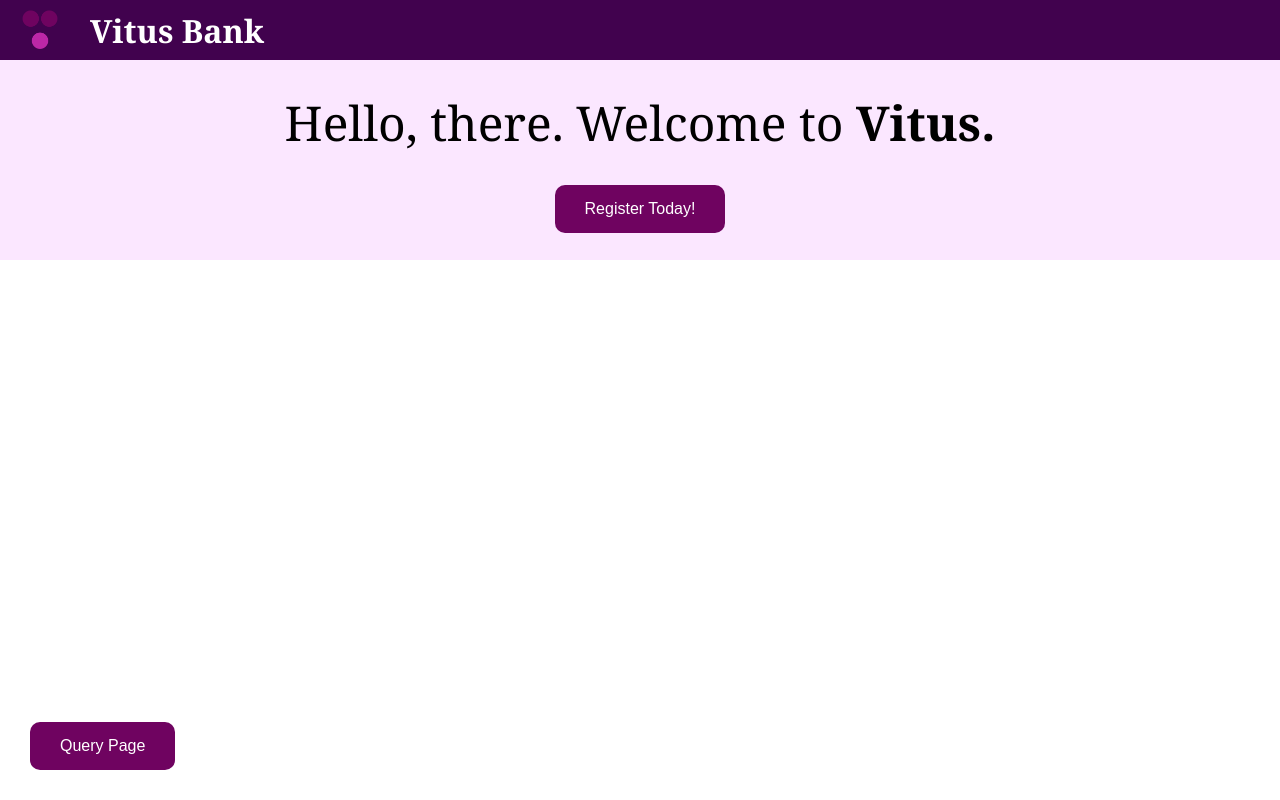
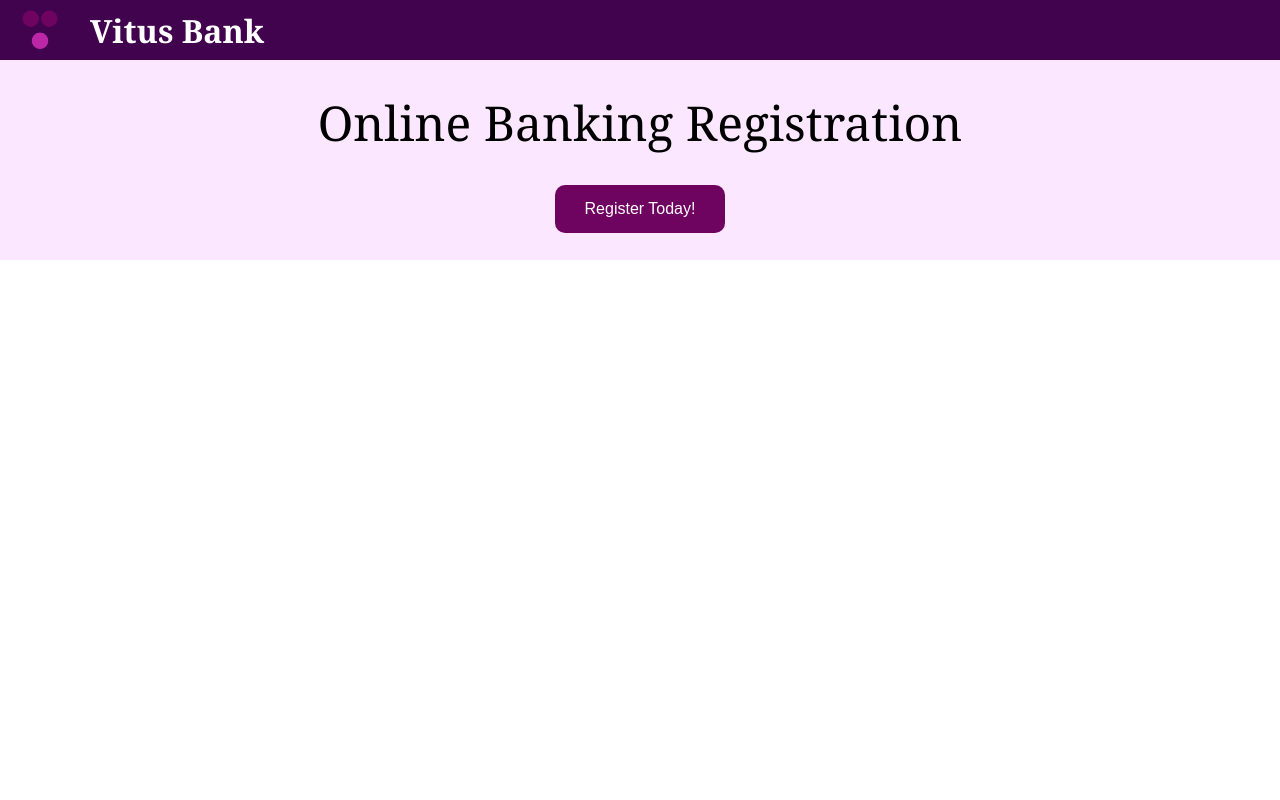
Before and after one commit to adrianomoruyi/vitus_bank, a React (Create React App) app: page /register in a window 1280 px wide. Built offline with nearby package versions, Linux system fonts and the light colour scheme.

Commit message:
Added routing functionality, added page for registering

```diff
--- a/package.json
+++ b/package.json
@@ -6,8 +6,9 @@
     "@testing-library/jest-dom": "^5.17.0",
     "@testing-library/react": "^13.4.0",
     "@testing-library/user-event": "^13.5.0",
-    "react": "^18.3.1",
-    "react-dom": "^18.3.1",
+    "react": "^19.0.0",
+    "react-dom": "^19.0.0",
+    "react-router-dom": "^7.0.2",
     "react-scripts": "5.0.1",
     "web-vitals": "^2.1.4"
   },
--- a/src/App.css
+++ /dev/null
@@ -1,32 +0,0 @@
-.App {
-  text-align: center;
-  height: fit-content;
-}
-
-.App-header {
-  background-color: #282c34;
-  min-height: 100vh;
-  display: flex;
-  flex-direction: column;
-  align-items: center;
-  justify-content: center;
-  font-size: calc(10px + 2vmin);
-  color: white;
-}
-
-.banner {
-  margin: 0;
-  height: 200px;
-  background-color: #FBE7FF;
-}
-
-h2{
-  padding-top: 30px;
-  padding-bottom: 30px;
-  margin: 0;
-  font-family: Georgia, 'Times New Roman', Times, serif;
-  font-size: 3em;
-  color: black;
-  user-select: none;
-  font-weight: 500;
-}
--- a/src/App.js
+++ b/src/App.js
@@ -1,21 +1,15 @@
-import logo from './logo.svg';
-import Header from './components/Header.js';
-import Button from './components/Button.js';
-import './App.css';
+import { BrowserRouter as Router, Routes, Route, BrowserRouter } from "react-router-dom";
+import Home from "./Home.js";
+import Register from "./Register.js";
 
 function App() {
   return (
-    <div className="App">
-      <Header></Header>
-      <div className="banner">
-        <h2>Hello, there. Welcome to <strong>Vitus.</strong></h2>
-        <Button text='Register Today!'></Button>
-      </div>
-      <Button style={{
-          position: 'absolute',
-          bottom: '30px',
-          left: '30px',}} text='Query Page'></Button>
-    </div>
+    <BrowserRouter>
+      <Routes>
+        <Route path="/" element={<Home />}/>
+        <Route path="/register" element={<Register />}/>
+      </Routes>
+    </BrowserRouter>
   );
 }
 
--- /dev/null
+++ b/src/Home.css
@@ -0,0 +1,32 @@
+.Home {
+    text-align: center;
+    height: fit-content;
+  }
+
+  .Home-header {
+    background-color: #282c34;
+    min-height: 100vh;
+    display: flex;
+    flex-direction: column;
+    align-items: center;
+    justify-content: center;
+    font-size: calc(10px + 2vmin);
+    color: white;
+  }
+
+  .banner {
+    margin: 0;
+    height: 200px;
+    background-color: #FBE7FF;
+  }
+
+  h2{
+    padding-top: 30px;
+    padding-bottom: 30px;
+    margin: 0;
+    font-family: Georgia, 'Times New Roman', Times, serif;
+    font-size: 3em;
+    color: black;
+    user-select: none;
+    font-weight: 500;
+  }
--- /dev/null
+++ b/src/Home.js
@@ -0,0 +1,32 @@
+import logo from './logo.svg';
+import Header from './components/Header.js';
+import Button from './components/Button.js';
+import { useNavigate } from "react-router-dom";
+import './Home.css';
+
+
+
+function Home() {
+
+  const navigate = useNavigate();
+
+  const handleClick = () => {
+  navigate("/register"); // Navigate to the Register page
+  };
+
+  return (
+    <div className="Home">
+      <Header></Header>
+      <div className="banner">
+        <h2>Hello, there. Welcome to <strong>Vitus.</strong></h2>
+        <Button text='Register Today!' onClick={handleClick}></Button>
+      </div>
+      <Button style={{
+          position: 'absolute',
+          bottom: '30px',
+          left: '30px',}} text='Query Page'></Button>
+    </div>
+  );
+}
+
+export default Home;
--- /dev/null
+++ b/src/Register.css
@@ -0,0 +1,16 @@
+.banner {
+    margin: 0;
+    height: 200px;
+    background-color: #FBE7FF;
+  }
+
+  h2{
+    padding-top: 30px;
+    padding-bottom: 30px;
+    margin: 0;
+    font-family: Georgia, 'Times New Roman', Times, serif;
+    font-size: 3em;
+    color: black;
+    user-select: none;
+    font-weight: 500;
+  }
--- /dev/null
+++ b/src/Register.js
@@ -0,0 +1,17 @@
+import Header from './components/Header.js';
+import Button from './components/Button.js';
+import './Register.css';
+
+function Register() {
+  return (
+    <div className="Home">
+      <Header></Header>
+      <div className="banner">
+        <h2>Online Banking Registration</h2>
+        <Button text='Register Today!'></Button>
+      </div>
+    </div>
+  );
+}
+
+export default Register;
```
Also changed, not shown: 1 other file (tests, documents, lock files or other folders).
